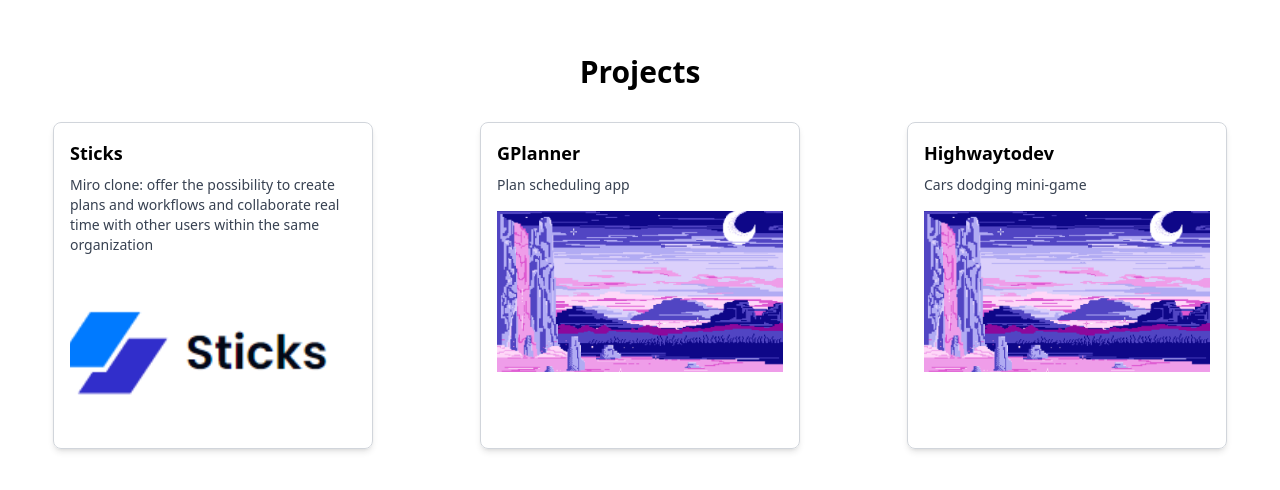
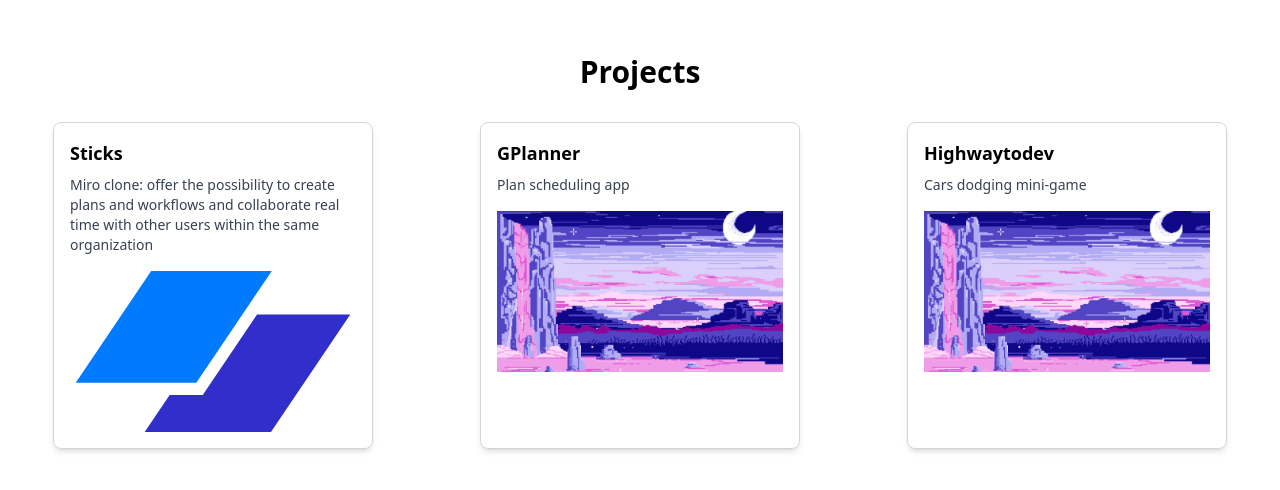
Before and after one commit to GianniCrux/myPortfolio, a Next.js app: page / in a window 1280 px wide. Shown: the part 1610-2100 px from the top of the page. Built offline with nearby package versions, Linux system fonts and the light colour scheme.

Commit message:
changed sticks logo

```diff
--- a/app/components/projects.tsx
+++ b/app/components/projects.tsx
@@ -5,7 +5,7 @@
   {
     title: 'Sticks',
     description: 'Miro clone: offer the possibility to create plans and workflows and collaborate real time with other users within the same organization',
-    imageUrl: '/sticks-logo.png',
+    imageUrl: '/logo-sticks.svg',
     link: 'https://sticks-gamma.vercel.app/',
     previewImage: '/sticks-screen.png'
   },
```
Also changed, not shown: public/logo-sticks.svg (added).
